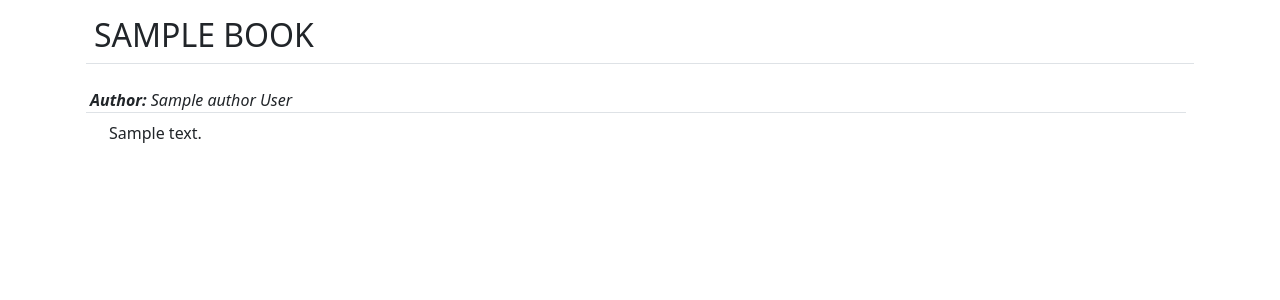
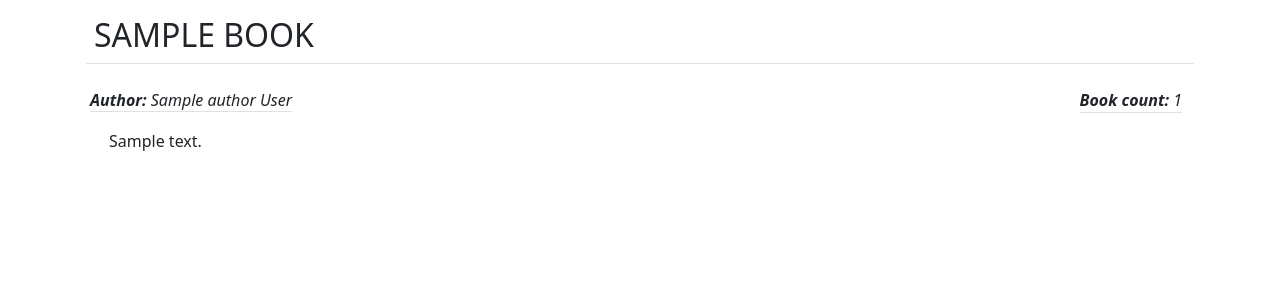
Before and after one commit to Misha86/sprint14-om7-s16-team1-1, a Django app: page /book/1/ in a window 1280 px wide. Shown: the part 80-380 px from the top of the page. Run offline with Django 3.2, Linux system fonts and the light colour scheme; tables that the repository leaves empty hold one stand-in row (values such as "Sample post"); some libraries are stand-ins or nearby versions.

Commit message:
created sorting by name by count

```diff
--- a/authentication/models.py
+++ b/authentication/models.py
@@ -5,6 +5,7 @@ from django.core.validators import validate_email
 from django.db import models, IntegrityError
 from django.db.utils import DataError
 from django.urls import reverse
+from book.models import Book
 
 
 ROLE_CHOICES = (
@@ -128,8 +129,11 @@ class CustomUser(PermissionsMixin, AbstractBaseUser):
         return reverse('authentication:user-books', kwargs={'id': self.id})
 
     def get_user_books(self):
+        # orders = self.orders.select_related('book')
+        # return [order.book for order in orders]
         orders = self.orders.select_related('book')
-        return [order.book for order in orders]
+        book_ids = [order.book.id for order in orders]
+        return Book.objects.filter(id__in=book_ids)
 
     @staticmethod
     def get_by_id(user_id):
--- a/authentication/views.py
+++ b/authentication/views.py
@@ -1,5 +1,6 @@
 from django.shortcuts import render, get_object_or_404
 from .models import CustomUser
+from library.utils import search_books, sort_by
 
 
 def user_list(request):
@@ -8,6 +9,6 @@ def user_list(request):
 
 
 def user_books(request, id):
-    user = get_object_or_404(CustomUser, id=id)
+    books = get_object_or_404(CustomUser, id=id).get_user_books()
     return render(request, 'book_list.html', {'title': 'User Books',
-                                              'books': user.get_user_books()})
+                                              'books': sort_by(request, search_books(request, books))})
--- a/author/templates/author_list.html
+++ b/author/templates/author_list.html
@@ -5,7 +5,7 @@
 {% block content %}
 
 <h2>{{title}}</h2>
-<hr class="my-1 ">
+<hr class="my-1">
 <input class="form-control" id="myInput" type="text" placeholder="Search..">
 <br>
 <table class="table table-bordered table-striped">
--- a/book/templates/book/book.html
+++ b/book/templates/book/book.html
@@ -4,14 +4,29 @@
 
 {% block content %}
 
-    <h2 class="pb-2 border-bottom">{{book.name|upper}}</h2>
-    <div class="row row-cols-1 g-2">
-        <em class="border-bottom"><strong>Author{% if book.authors.all.count > 1 %}s{% endif%}:</strong>
+<h2 class="pb-2 border-bottom">{{book.name|upper}}</h2>
+<div class="row g-2">
+    <div class="col-md-6 col-lg-6">
+        <em class="border-bottom">
+            <strong>Author{% if book.authors.all.count > 1 %}s{% endif%}:</strong>
             {% for author in book.authors.all %}
             {{author.get_full_name}}{% if book.authors.all.last != author %},{% endif %}
             {% endfor %}
         </em>
+    </div>
+    <div class="col-md-6 col-lg-6 d-flex justify-content-end">
+        <em class="border-bottom">
+            <strong >Book count:</strong>
+            {{book.count}}
+        </em>
+    </div>
+</div>
+
+<div class="row g-2">
+    <div class="col-md-12 col-lg-12">
         <p style="text-indent: 19px;">{{book.description}}</p>
     </div>
+</div>
+
 
 {% endblock content %}
--- a/book/views.py
+++ b/book/views.py
@@ -1,7 +1,7 @@
 from django.shortcuts import render, get_object_or_404
 from django.template.response import TemplateResponse
 from .models import Book
-from library.utils import search_books
+from library.utils import search_books, sort_by
 
 
 def home_page(request):
@@ -10,7 +10,7 @@ def home_page(request):
 
 def book_list(request):
     books = Book.objects.all()
-    return render(request, 'book_list.html', {'books': search_books(request, books),
+    return render(request, 'book_list.html', {'books': sort_by(request, search_books(request, books)),
                                               'title': 'Books'})
 
 
@@ -20,5 +20,5 @@ def book(request, id):
 
 def unordered_books(request):
     books = Book.objects.filter(orders=None)
-    return render(request, 'book_list.html', {'books': search_books(request, books),
+    return render(request, 'book_list.html', {'books': sort_by(request, search_books(request, books)),
                                               'title': 'Unordered books'})
```
Also changed, not shown: book/templates/book/book_list.html (+6 -4 lines), library/utils.py (+14 -0 lines).
